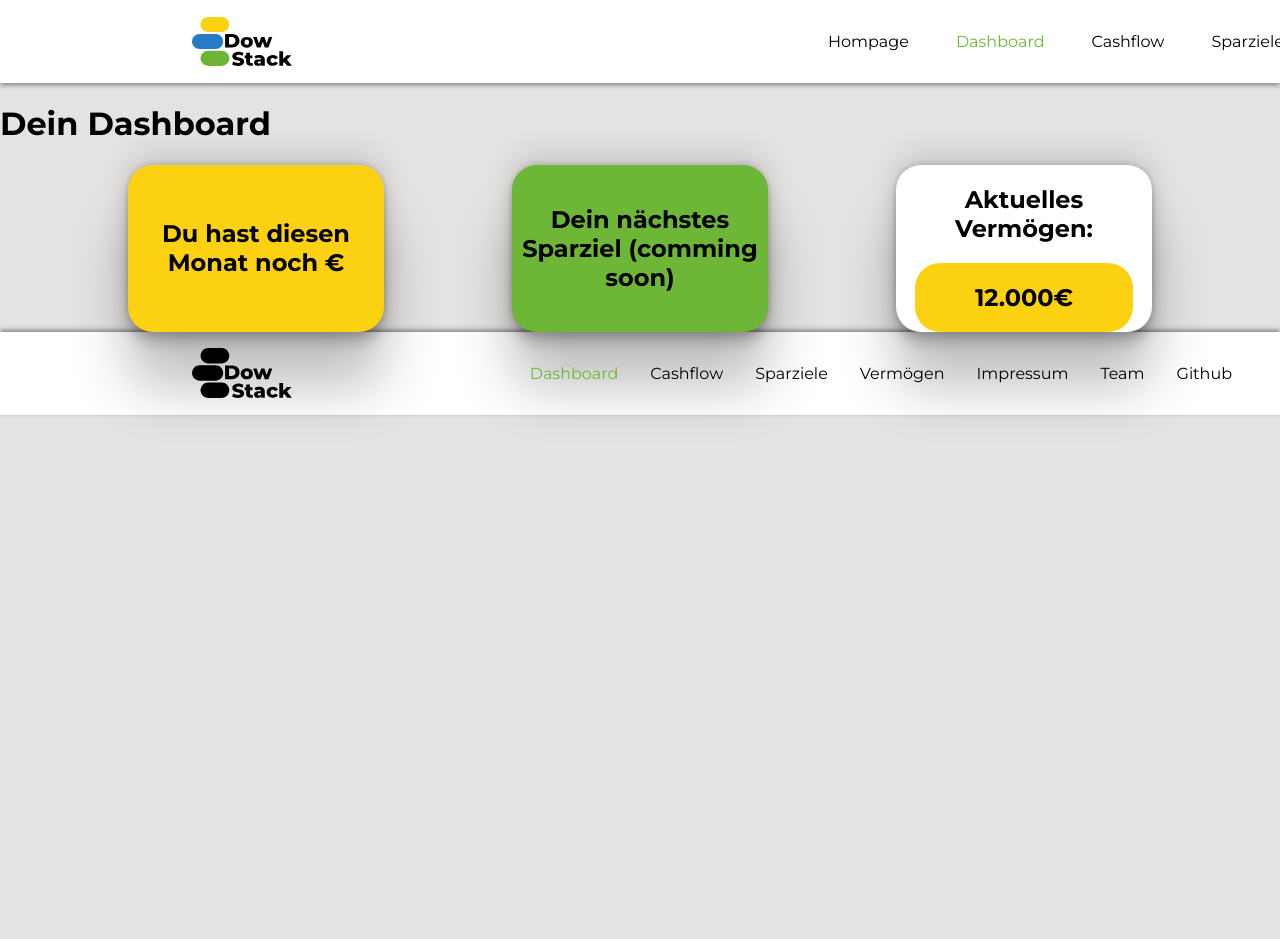
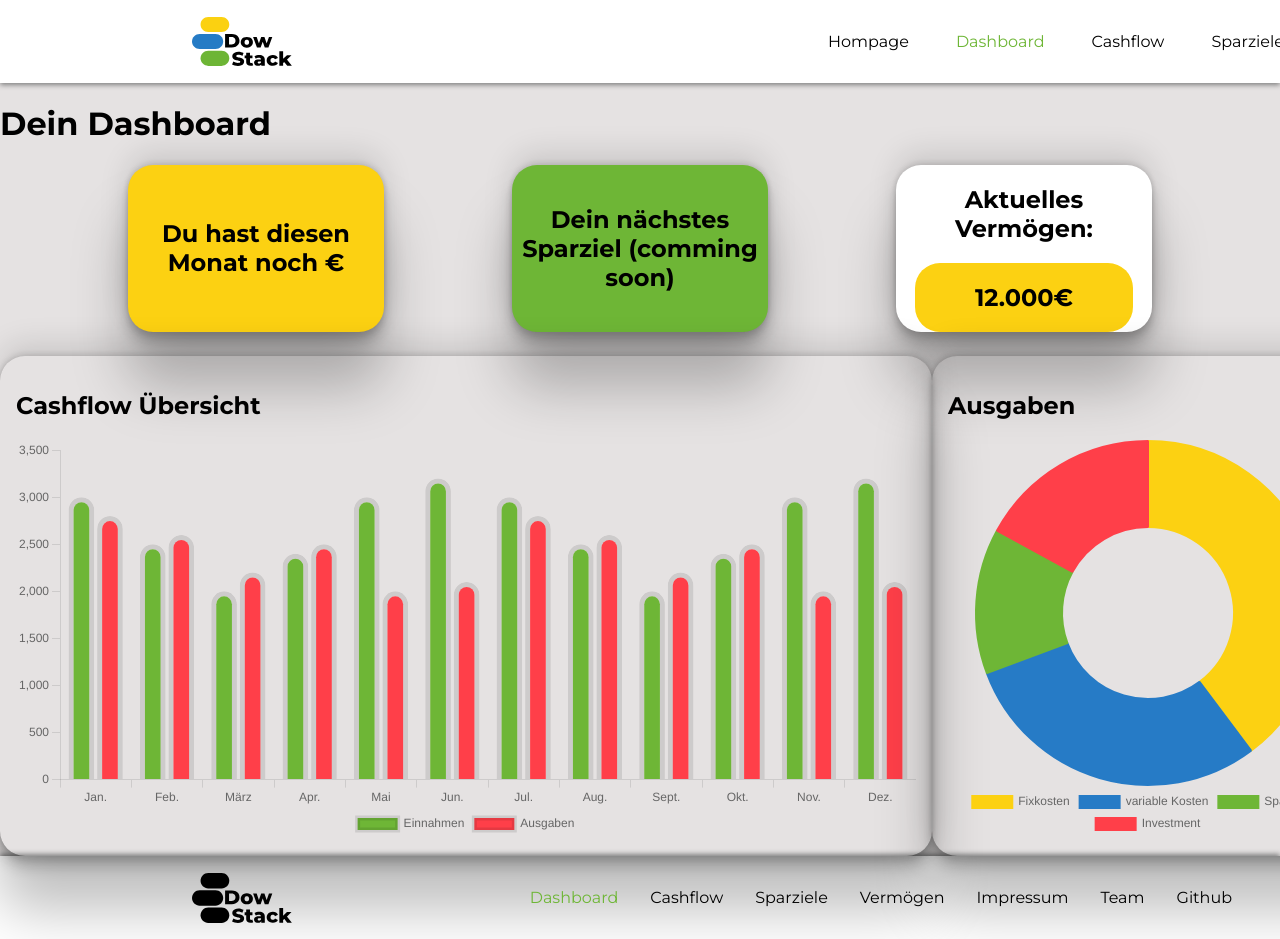
Before and after one commit to RickWebdev90/frontend-dowstack, a React (Vite) app: page /dashboard in a window 1280 px wide. Shown: the top 939 px of the page. Before the commit the page ends 800 px from the top, so only its background shows below. Built offline with nearby package versions, Linux system fonts and the light colour scheme; no server answers; sample sign-in values are in the browser's storage.

Commit message:
adding charts

```diff
--- a/src/App.css
+++ b/src/App.css
@@ -1,5 +1,9 @@
 .font-link{
     font-family: "Montserrat", sans-serif;
+}
+
+main {
+    min-height: 80vh;
 }
 
 html, body {
@@ -94,6 +98,7 @@ a:link, a:visited{
 .dashboard-boxes{
     display: flex;
     justify-content: space-evenly;
+    padding-bottom: 3vh;
 }
 .dashboard-balance{
 
@@ -135,6 +140,32 @@ a:link, a:visited{
     text-align: center;
     justify-content: center;
     width: 20vw;
+}
+
+.dashboard-charts{
+    display: flex;
+    flex-direction: row;
+    justify-content: space-around;
+}
+
+.dashboard-barchart-container{
+    display: flex;
+    flex-direction: column;
+    box-shadow: rgba(0, 0, 0, 0.25) 0px 54px 55px, rgba(0, 0, 0, 0.12) 0px -12px 30px, rgba(0, 0, 0, 0.12) 0px 4px 6px, rgba(0, 0, 0, 0.17) 0px 12px 13px, rgba(0, 0, 0, 0.09) 0px -3px 5px;
+    border-radius: 25px;
+    padding: 1rem;
+}
+
+.dashboard-dognutchart-container{
+    display: flex;
+    flex-direction: column;
+    box-shadow: rgba(0, 0, 0, 0.25) 0px 54px 55px, rgba(0, 0, 0, 0.12) 0px -12px 30px, rgba(0, 0, 0, 0.12) 0px 4px 6px, rgba(0, 0, 0, 0.17) 0px 12px 13px, rgba(0, 0, 0, 0.09) 0px -3px 5px;
+    border-radius: 25px;
+    padding: 1rem;
+}
+
+.dashboard-dognutchart{
+    display: flex;
 }
 
 .cashflow-header{
--- /dev/null
+++ b/src/App/components/dashboard/barChartCashflow.jsx
@@ -0,0 +1,55 @@
+import React from 'react'
+import { Chart as ChartJS } from "chart.js/auto";
+import { Bar } from "react-chartjs-2";
+
+export default function BarChartCashflow() {
+  return (
+    <div>
+        <div className="barchart-cashflow">
+        <Bar
+            data={{
+                labels: ["Jan.", "Feb.", "März", "Apr.", "Mai", "Jun.", "Jul.", "Aug.", "Sept.", "Okt.", "Nov.", "Dez."],
+                datasets: [
+                {
+                    label: "Einnahmen",
+                    data: [3000, 2500, 2000, 2400, 3000, 3200, 3000, 2500, 2000, 2400, 3000, 3200],
+                    backgroundColor: "#6EB636",
+                    borderRadius: 40,
+                    borderWidth: 5,
+                },
+                {
+                    label: "Ausgaben",
+                    data: [2800, 2600, 2200, 2500, 2000, 2100, 2800, 2600, 2200, 2500, 2000, 2100],
+                    backgroundColor: "#FF3F49",
+                    borderRadius: 40,
+                    borderWidth: 5,
+                }
+            ],
+
+        }}
+
+        options= {{
+                    plugins: {
+                        legend: {
+                            position: "bottom",
+                                },
+                            },
+                    scales: {
+                        y: {
+                            grid: {
+                                drawOnChartArea: false
+                                    }
+                            },
+                        x: {
+                                grid: {
+                                    drawOnChartArea: false
+                                        }
+                            } }
+               }}
+        width={900}
+        height={400}
+        />
+        </div>
+    </div>
+  )
+}
--- a/src/App/components/dashboard/dashboard.jsx
+++ b/src/App/components/dashboard/dashboard.jsx
@@ -3,6 +3,8 @@ import DashBalance from './DashBalance';
 import "../../../app.css"
 import DashGoal from './dashGoal';
 import DashPortfolio from './dashPortfolio';
+import BarChartCashflow from './barChartCashflow';
+import DognutChartDashboard from './dognutChartDashboard';
 
 
 export default function Dashboard() {
@@ -16,6 +18,25 @@ export default function Dashboard() {
       <DashGoal />
       <DashPortfolio />
       </div>
+      <div className="dashboard-charts">
+      <div className="dashboard-barchart-container">
+      <div className="dashboard-barchart-title">
+        <h2>Cashflow Übersicht</h2>
+      </div>
+      <div className="dashboard-barchart">
+      <BarChartCashflow />
+      </div>
+      </div>
+      <div className="dashboard-dognutchart-container">
+      <div className='dashboard-dognutchart-title'>
+        <h2>Ausgaben</h2>
+      </div>
+      <div className='dashboard-dognut'>
+      <DognutChartDashboard />
+      </div>
+      </div>
+      <div></div>
+      </div>
     </div>
   );
 }
--- /dev/null
+++ b/src/App/components/dashboard/dognutChartDashboard.jsx
@@ -0,0 +1,33 @@
+import React from 'react'
+import { Chart as ChartJS } from "chart.js/auto";
+import { Doughnut } from "react-chartjs-2";
+
+export default function DognutChartDashboard() {
+  return (
+    <div>
+    <Doughnut
+        data={{
+            labels: ["Fixkosten", "variable Kosten", "Sparbetrag", "Investment"],
+            datasets: [
+                {
+                    data: [875, 650, 300, 375],
+                    backgroundColor: ["#FCD112", "#267BC6", "#6EB636", "#FF3F49" ],
+                    borderColor: ["#FCD112", "#267BC6", "#6EB636", "#FF3F49" ],
+                },
+
+            ]
+        }}
+        options= {{
+            plugins: {
+                legend: {
+                    position: "bottom",
+                        },
+                    },
+       }}
+    width={400}
+    height={400}
+    />
+
+    </div>
+  )
+}
```
